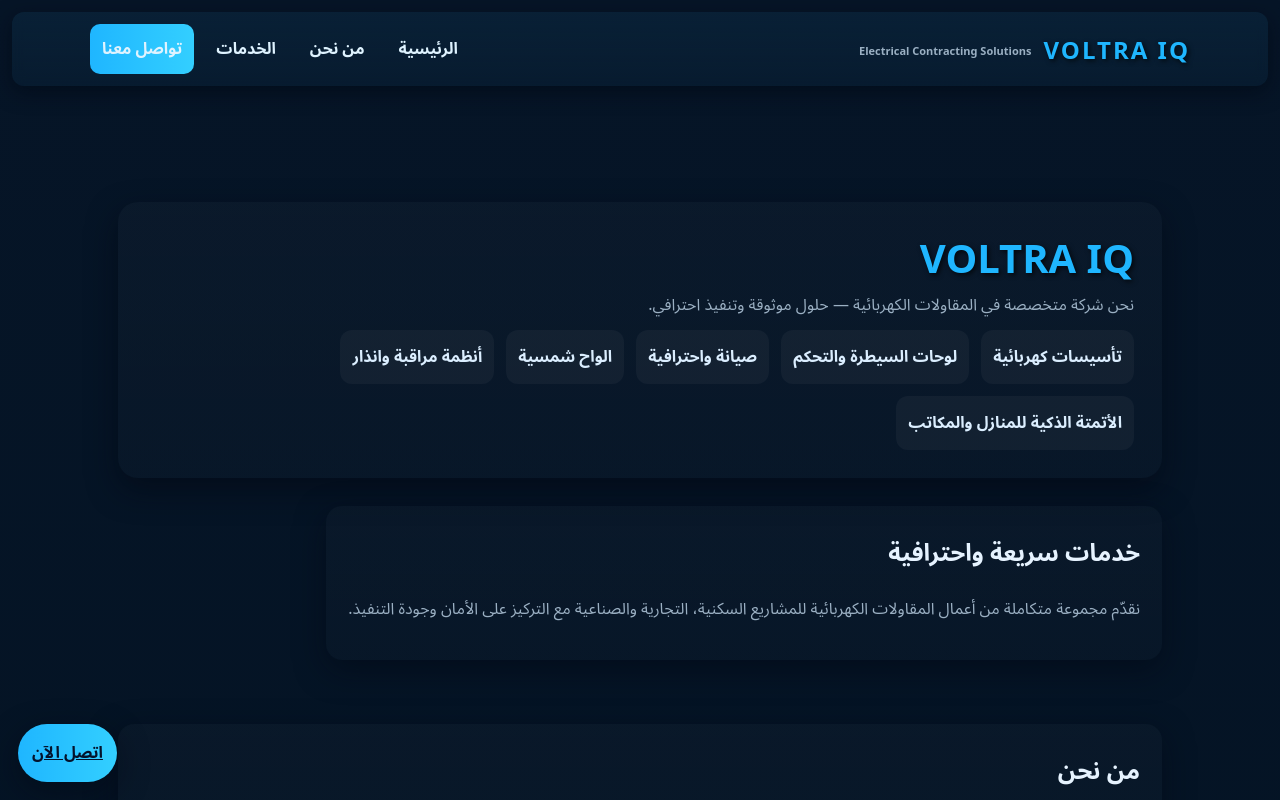
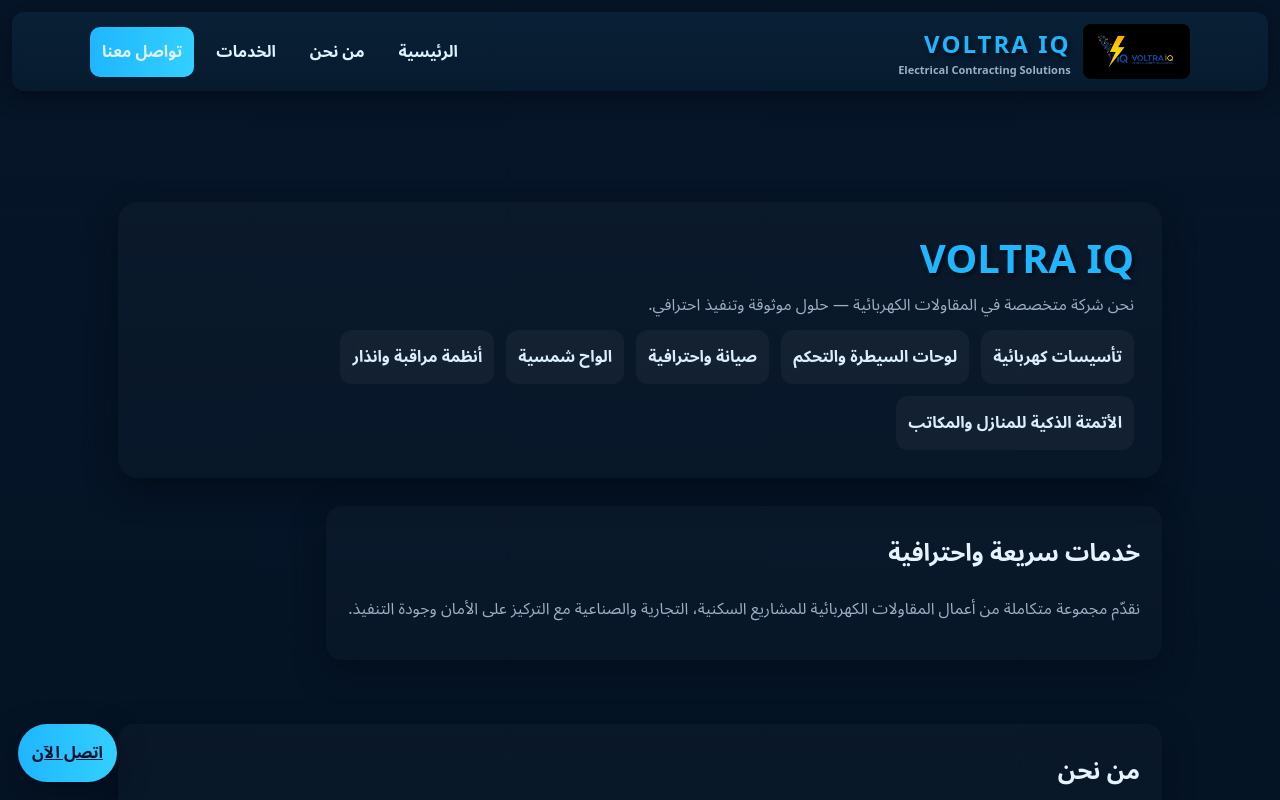
Before and after one commit to csdfjflis/voltra.iq, a plain HTML site: page index.html/index.html in a window 1280 px wide. Shown: the top 800 px of the page. Drawn offline with Linux system fonts and the light colour scheme.

Commit message:
Add files via upload

```diff
--- a/index.html/index.html
+++ b/index.html/index.html
@@ -20,6 +20,7 @@
     .brand{display:flex; gap:12px; align-items:center; font-weight:bold;}
     .brand h1{font-size:1.5rem; margin:0; color:var(--accent); letter-spacing:2px; text-shadow: 2px 2px 5px rgba(0,0,0,0.7);}
     .brand small{display:block; font-size:11px; color:var(--muted); margin-top:2px}
+    .brand img{height:55px; border-radius:8px;}
     .nav-links{display:flex; gap:10px; align-items:center}
     .nav-links a{color:#dff3ff; text-decoration:none; padding:8px 12px; border-radius:10px; font-weight:600}
     .nav-links a:hover{background:rgba(255,255,255,0.04)}
@@ -77,8 +78,12 @@
     <nav role="navigation">
       <div class="nav-inner">
         <div class="brand">
-          <h1>VOLTRA IQ</h1>
-          <small>Electrical Contracting Solutions</small>
+          <!-- شعار الشركة -->
+          <img src="logo.jpg" alt="VOLTRA IQ">
+          <div>
+            <h1>VOLTRA IQ</h1>
+            <small>Electrical Contracting Solutions</small>
+          </div>
         </div>
         <div class="nav-links" aria-hidden>
           <a href="#home">الرئيسية</a>
@@ -169,7 +174,7 @@
             <a href="https://www.instagram.com/vltra_iq?igsh=MXU4a2g0cDg4NTdjdA==" title="انستغرام">📸 انستغرام</a>
           </div>
            <li>📧 الإيميل: <a href="voltraiq@gmail.com">voltraiq@gmail.com</a></li>
-          <p style="color:var(--muted); font-size:13px;">* استبدل الروابط وأرقام الهواتف بالمعلومات الحقيقية لشركتكم.</p>
+          <p style="color:var(--muted); font-size:13px;"></p>
         </div>
 
         <div>
```
Also changed, not shown: index.html/logo.jpg (added).
